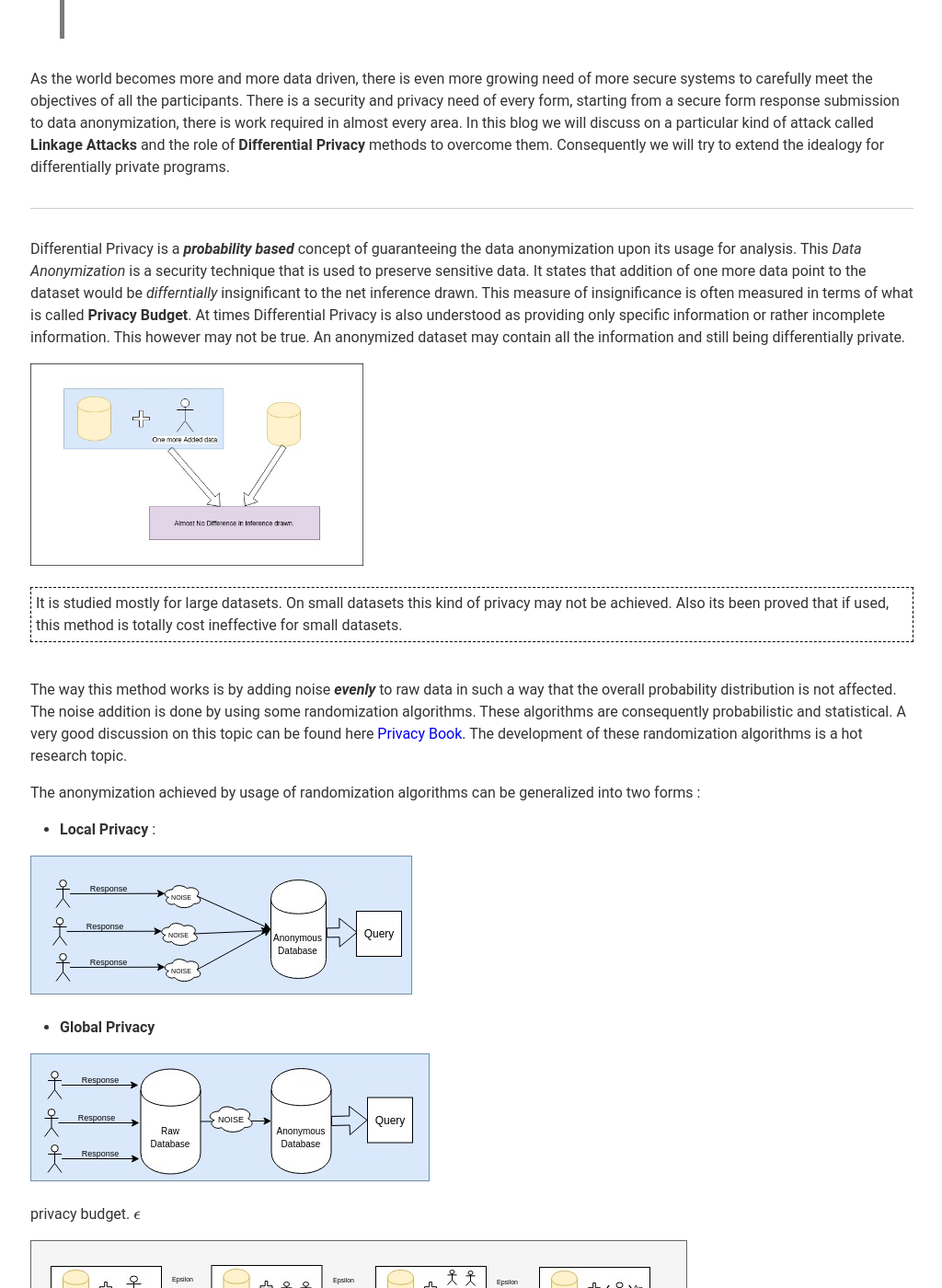
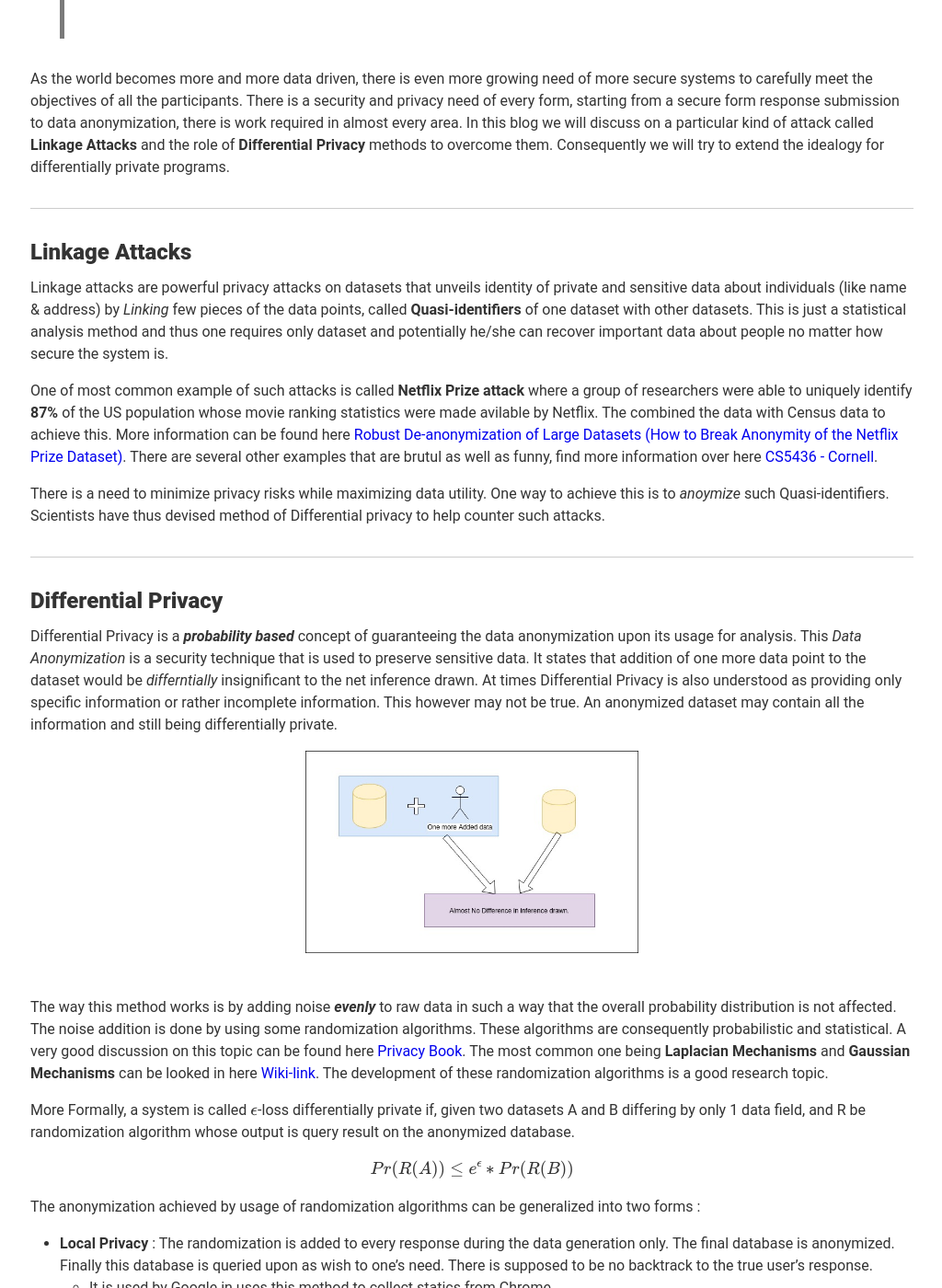
Before and after one commit to SatyendraBanjare/SatyendraBanjare.github.io, a Jekyll site: the page built from _posts/2019-08-03-differential-privacy.md, in a window 1280 px wide and 1400 px high, scrolled down 357 px. Shown: the whole window at 92% size, without its empty margins (127-1151 px from the left). Built offline with Jekyll 4.4.1, drawn with Linux system fonts in a browser that asks for light colours; nearby versions of some CDN libraries; formulas are drawn with MathJax 3; comment, search, counter and statistics services are not loaded; some of the changed text lies outside the part shown.

Commit message:
finalized diffpriv

```diff
--- a/_posts/2019-08-03-differential-privacy.md
+++ b/_posts/2019-08-03-differential-privacy.md
@@ -14,54 +14,86 @@
 
 <hr>
 
-Differential Privacy is a <b><i>probability based</i></b> concept of guaranteeing the data anonymization upon its usage for analysis. This <i>Data Anonymization</i> is a security technique that is used to preserve sensitive data. It states that addition of one more data point to the dataset would be <i>differntially</i> insignificant to the net inference drawn. This measure of insignificance is often measured in terms of what is called **Privacy Budget**. At times Differential Privacy is also understood as providing only specific information or rather incomplete information. This however may not be true. An anonymized dataset may  contain all the information and still being differentially private.
+## Linkage Attacks
 
+Linkage attacks are powerful privacy attacks on datasets that unveils identity of private and sensitive data about individuals (like name & address) by *Linking* few pieces of the data points, called **Quasi-identifiers** of one dataset with other datasets. This is just a statistical analysis method and thus one requires only dataset and potentially he/she can recover important data about people no matter how secure the system is.
+
+One of most common example of such attacks is called **Netflix Prize attack** where a group of researchers were able to uniquely identify **87%** of the US population whose movie ranking statistics were made avilable by Netflix. The combined the data with Census data to achieve this. More information can be found here [Robust De-anonymization of Large Datasets (How to Break Anonymity of the Netflix Prize Dataset)](https://arxiv.org/pdf/cs/0610105.pdf). There are several other examples that are brutul as well as funny, find more information over here [CS5436 - Cornell](http://www.cs.cornell.edu/~shmat/courses/cs5436/anonymization.pdf).
+
+There is a need to minimize privacy risks while maximizing data utility. One way to achieve this is to *anoymize* such Quasi-identifiers. Scientists have thus devised method of Differential privacy to help counter such attacks.
+
+<hr>
+
+## Differential Privacy
+
+Differential Privacy is a <b><i>probability based</i></b> concept of guaranteeing the data anonymization upon its usage for analysis. This <i>Data Anonymization</i> is a security technique that is used to preserve sensitive data. It states that addition of one more data point to the dataset would be <i>differntially</i> insignificant to the net inference drawn. At times Differential Privacy is also understood as providing only specific information or rather incomplete information. This however may not be true. An anonymized dataset may  contain all the information and still being differentially private.
+
+<center>
 <img src="{{ site.baseurl }}/images/diffpriv/diffpriv.jpg" style="height: 220px;width: auto;">
-
-<div style="border: thin black;border-style: dashed;padding: 5px;">
-It is studied mostly for large datasets. On small datasets this kind of privacy may not be achieved. Also its been proved that if used, this method is totally cost ineffective for small datasets.
-</div>
+</center>
 
 <br>
 
-The way this method works is by adding noise <b><i>evenly</i></b> to raw data in such a way that the overall probability distribution is not affected. The noise addition is done by using some randomization algorithms. These algorithms are consequently probabilistic and statistical. A very good discussion on this topic can be found here [Privacy Book](https://www.cis.upenn.edu/~aaroth/Papers/privacybook.pdf). The development of these randomization algorithms is a hot research topic.
+The way this method works is by adding noise <b><i>evenly</i></b> to raw data in such a way that the overall probability distribution is not affected. The noise addition is done by using some randomization algorithms. These algorithms are consequently probabilistic and statistical. A very good discussion on this topic can be found here [Privacy Book](https://www.cis.upenn.edu/~aaroth/Papers/privacybook.pdf). The most common one being **Laplacian Mechanisms** and **Gaussian Mechanisms** can be looked in here [Wiki-link](https://en.wikipedia.org/wiki/Additive_noise_mechanisms). The development of these randomization algorithms is a good research topic.
+
+More Formally, a system is called \\(\epsilon\\)-loss differentially private if, given two datasets A and B differing by only 1 data field, and R be randomization algorithm whose output is query result on the anonymized database.
+
+\\[ Pr(R(A)) \leq e^{\epsilon} * Pr(R(B)) \\]
 
 The anonymization achieved by usage of randomization algorithms can be generalized into two forms :
 
-- **Local Privacy** :
+- **Local Privacy** : The randomization is added to every response during the data generation only. The final database is anonymized. Finally this database is queried upon as wish to one's need. There is supposed to be no backtrack to the true user's response.
+	+ It is used by Google in uses this method to collect statics from Chrome.
+	+ [RAPPOR](https://github.com/google/rappor) is developed by google to implement local differential privacy.
+	+ Apple uses it to collect emoji usage data of iphone users.
 
+<center>
 <img src="{{ site.baseurl }}/images/diffpriv/dplocal.jpg">
+</center>
 
-- **Global Privacy**
+- **Global Privacy** : The randomization is added to the whole raw database created. There is a possible space of data leaks in this case, if there is an access to the raw database.
 
+<center>
 <img src="{{ site.baseurl }}/images/diffpriv/dpglobal.jpg">
+</center>
 
-privacy budget.  \\( \epsilon \\)
+## Privay Budget  (\\( \epsilon \\) )
 
+There is a tradeoff performed between privacy and accuracy to meet a practical application. The most important caveats of differential privacy technology are :
+
+- The more information is *asked*, more the amount of randomization / noise is required.
+- Once an information is leaked, its public forever.
+
+The measure of information leak which is thought of being insignificant is measured in terms of *Privacy Budget*. This is the limit of privacy loss that is allowed for a private database.	Apple uses a privacy budget with \\( \epsilon \\) = 4  for lookup hints and \\( \epsilon \\) = 8 for QuickType. More information can be found here [Differential Privacy - Apple](https://www.apple.com/privacy/docs/Differential_Privacy_Overview.pdf).
+
+<center>
 <img src="{{ site.baseurl }}/images/diffpriv/diffpriv2.jpg">
+</center>
 
+Upon Adding more data fields, the privacy budget is assumed to be constant but however it is not the case always. The data anonymization is statistically better with more number of data fiels.
 
-the netflix prize challenge & taxi dataset example.
+For a practical application, it may be understood as max number of queries allowed on a database. Now as number of queries is decided, the total dependence on the noise creation by randomization algorithms can be decided and hence the privacy loss limit be decided too.
 
-applications and where is it used. - apple & google.
-
-
+<div style="border: thin black;border-style: dashed;padding: 5px;">
+It is studied mostly for large datasets. On small datasets this kind of privacy may not be achieved. Also its been proved that if used, this method is totally ineffective for small datasets.
+</div>
 
 <hr>
 
-### Differentially Privacy in Computer Programs
+### Programming Language analysis of Differentially Privacy
 
-<hr>
+DP is originally developed by the Cryptography community. People in programming language research community are actively combining ideas of formal analysis to prove the robustness of DP techniques. Research on development of Type system based approach is going on to create *securely private* randomizations by computer programs.
 
-### Formal Verification Techniques and Differential Privacy
+The recent works that I found out are :
 
-Works
+- [Fuzzi: A Three-Level Logic for Differential Privacy](https://arxiv.org/abs/1905.12594)
+- [Programming language techniques for differential privacy](https://dl.acm.org/citation.cfm?id=2893591)
 
 <hr>
 
 ### Differential Privacy in Deep Learning
 
-https://ai.google/research/pubs/pub45428
+Application of DP is not only limited to Creating secure Databases. Some researchers at Google have implemented the idea of DP in Deep Learning to demonstrate that we can train deep neural networks with non-convex objectives, under a modest privacy budget, and at a manageable cost in software complexity, training efficiency, and model quality. Paper can be found here : [Deep Learning with Differential Privacy - Ian GoodFellow](https://ai.google/research/pubs/pub45428).
 
 <hr>
 
```
